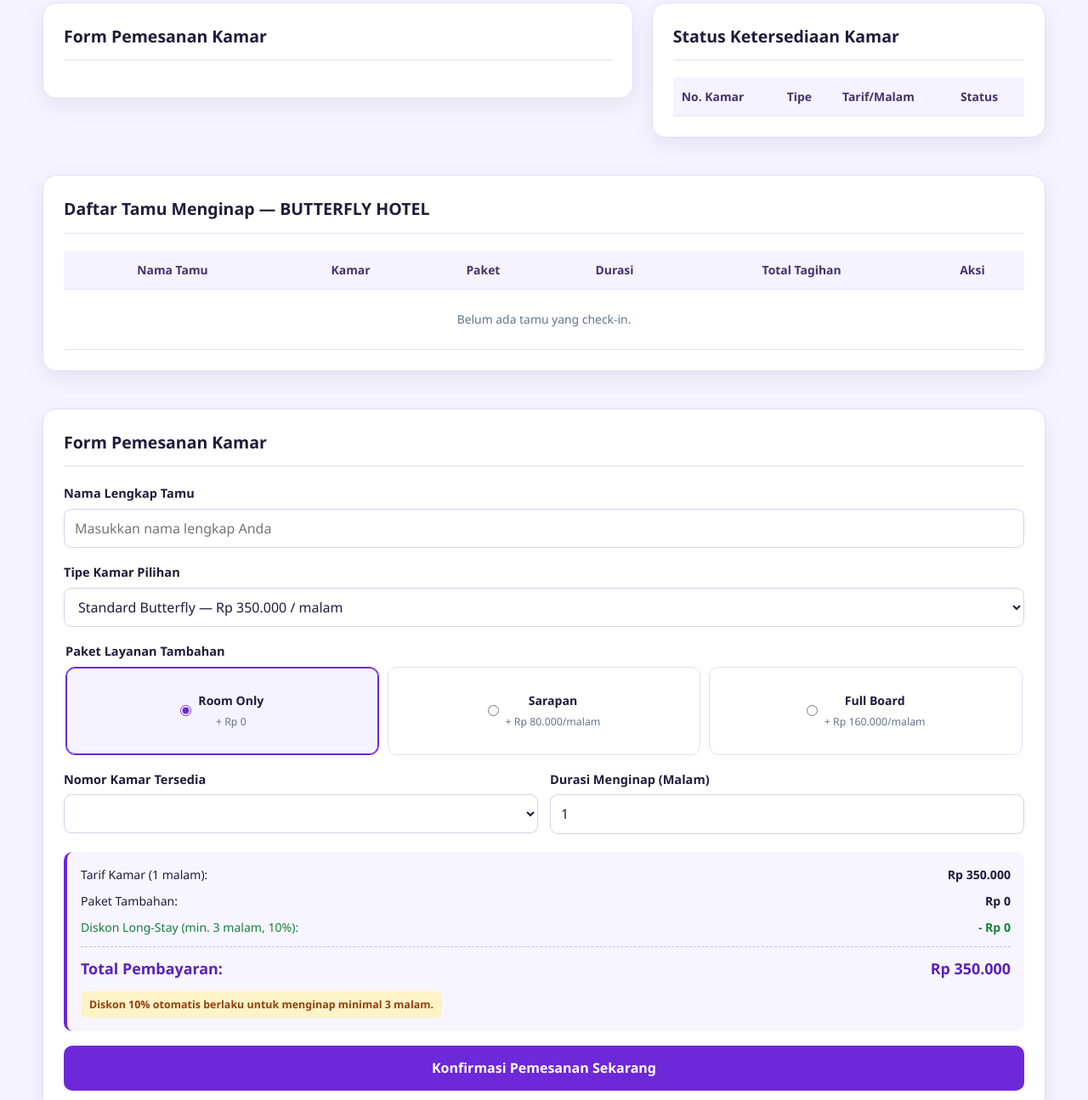
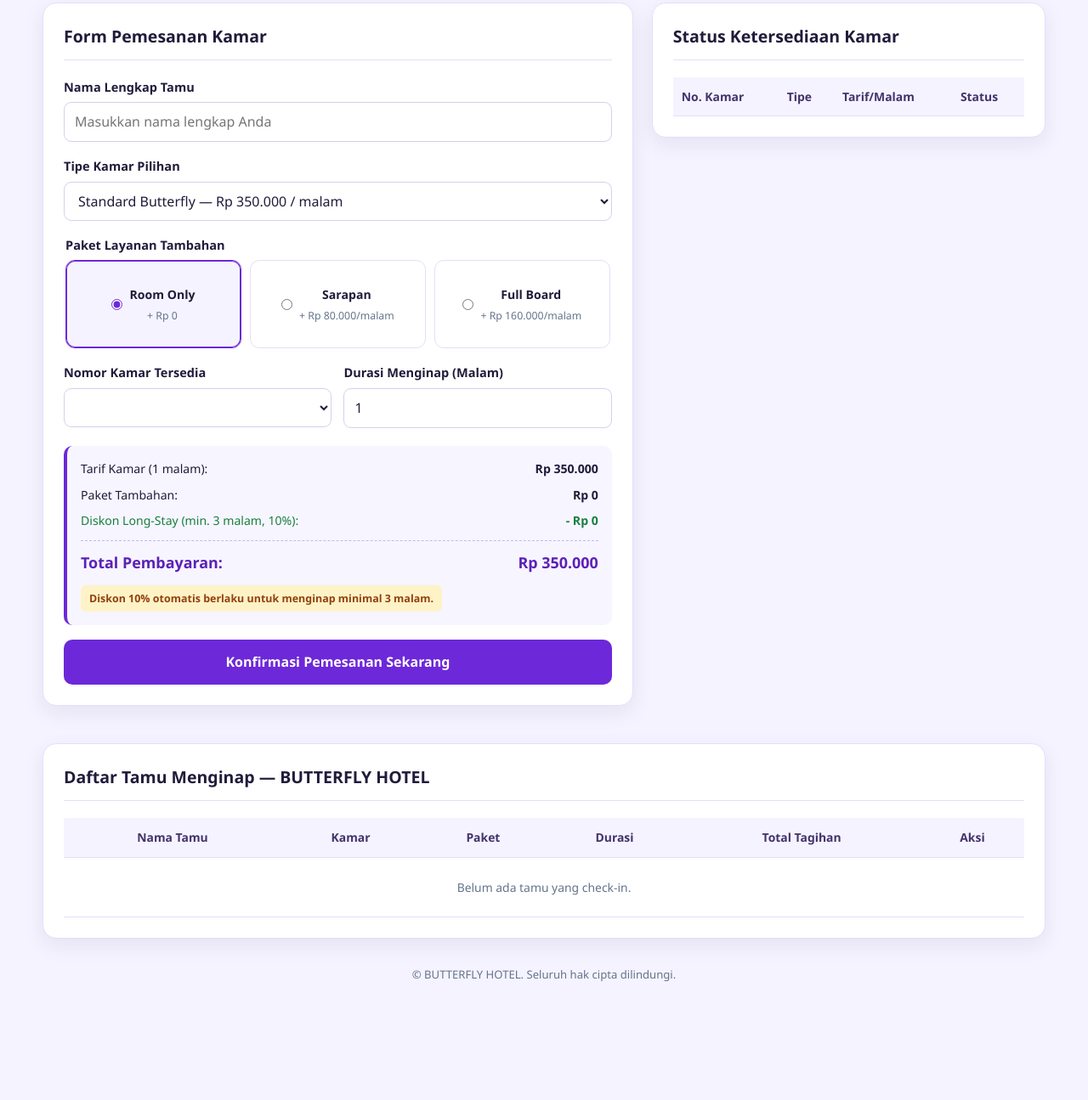
Before and after one commit to andesalexandrea09-droid/BUTTERFLY-HOTEL, a plain HTML site: page index.html in a window 1280 px wide. Shown: the part 1039-2334 px from the top of the page at 85% size. After the commit the page ends 2229 px from the top, so only its background shows below. Drawn offline with Linux system fonts and the light colour scheme.

Commit message:
Update index.html

```diff
--- a/index.html
+++ b/index.html
@@ -4,33 +4,55 @@
     <meta charset="UTF-8">
     <meta name="viewport" content="width=device-width, initial-scale=1.0">
     <meta name="theme-color" content="#5b21b6">
+
     <title>BUTTERFLY HOTEL | Reservasi & Katalog Kamar</title>
+
     <link rel="stylesheet" href="style.css">
     <script src="script.js" defer></script>
 </head>
+
 <body>
 <main class="container">
 
+    <!-- HEADER -->
     <header class="hero">
         <div class="logo-badge">BUTTERFLY HOTEL</div>
+
         <h1>Kenyamanan Elegan di Setiap Momen</h1>
-      <p>Pilih kamar impian Anda, nikmati fasilitas eksklusif, dan dapatkan penawaran menginap terbaik.</p>
+
+        <p>
+            Pilih kamar impian Anda, nikmati fasilitas eksklusif,
+            dan dapatkan penawaran menginap terbaik.
+        </p>
     </header>
 
+
+    <!-- KATALOG KAMAR -->
     <section class="catalog-section">
-      <h2 class="section-title">Menu Pilihan Kamar &amp; Fasilitas</h2>
+
+        <h2 class="section-title">
+            Menu Pilihan Kamar &amp; Fasilitas
+        </h2>
 
         <div class="room-cards">
 
+            <!-- STANDARD -->
             <article class="room-card">
-          <img src="WhatsApp Image 2026-11-13 at 9.27.31 AM (1) - Copy.jpeg"
+
+                <img
+                    src="WhatsApp Image 2026-11-13 at 9.27.31 AM (1) - Copy.jpeg"
                     alt="Interior kamar Standard Butterfly"
-               class="room-image">
+                    class="room-image"
+                >
 
                 <div class="room-content">
+
                     <div class="room-heading">
                         <h3>Standard Butterfly</h3>
-              <p class="room-price">Rp 350.000 <span>/ malam</span></p>
+
+                        <p class="room-price">
+                            Rp 350.000 <span>/ malam</span>
+                        </p>
                     </div>
 
                     <ul class="facilities-list">
@@ -41,22 +63,39 @@
                         <li>Pembuat Kopi &amp; Teh Gratis</li>
                     </ul>
 
-            <button type="button" class="btn-select" data-room="Standard">
+                    <button
+                        type="button"
+                        class="btn-select"
+                        data-room="Standard"
+                    >
                         Pilih Kamar Ini
                     </button>
+
                 </div>
             </article>
 
+
+            <!-- DELUXE -->
             <article class="room-card">
-          <img src="WhatsApp Image 2026-11-13 at 9.48.08 AM.jpeg"
+
+                <img
+                    src="WhatsApp Image 2026-11-13 at 9.48.08 AM.jpeg"
                     alt="Interior kamar Deluxe Monarch"
-               class="room-image">
+                    class="room-image"
+                >
 
                 <div class="room-content">
+
                     <div class="room-heading">
-              <span class="room-tag popular">Paling Populer</span>
+                        <span class="room-tag popular">
+                            Paling Populer
+                        </span>
+
                         <h3>Deluxe Monarch</h3>
-              <p class="room-price">Rp 650.000 <span>/ malam</span></p>
+
+                        <p class="room-price">
+                            Rp 650.000 <span>/ malam</span>
+                        </p>
                     </div>
 
                     <ul class="facilities-list">
@@ -67,22 +106,39 @@
                         <li>Gratis Akses Kolam Renang &amp; Gym</li>
                     </ul>
 
-            <button type="button" class="btn-select" data-room="Deluxe">
+                    <button
+                        type="button"
+                        class="btn-select"
+                        data-room="Deluxe"
+                    >
                         Pilih Kamar Ini
                     </button>
+
                 </div>
             </article>
 
+
+            <!-- ROYAL SUITE -->
             <article class="room-card">
-          <img src="delux.jpeg"
+
+                <img
+                    src="delux.jpeg"
                     alt="Interior Royal Butterfly Suite"
-               class="room-image">
+                    class="room-image"
+                >
 
                 <div class="room-content">
+
                     <div class="room-heading">
-              <span class="room-tag luxury">Mewah &amp; Luas</span>
+                        <span class="room-tag luxury">
+                            Mewah &amp; Luas
+                        </span>
+
                         <h3>Royal Butterfly Suite</h3>
-              <p class="room-price">Rp 1.250.000 <span>/ malam</span></p>
+
+                        <p class="room-price">
+                            Rp 1.250.000 <span>/ malam</span>
+                        </p>
                     </div>
 
                     <ul class="facilities-list">
@@ -93,36 +149,243 @@
                         <li>Layanan Antar-Jemput &amp; VIP Lounge</li>
                     </ul>
 
-            <button type="button" class="btn-select" data-room="Suite">
+                    <button
+                        type="button"
+                        class="btn-select"
+                        data-room="Suite"
+                    >
                         Pilih Kamar Ini
                     </button>
+
                 </div>
             </article>
 
         </div>
     </section>
 
+
+    <!-- BAGIAN PEMESANAN -->
     <section class="booking-grid" id="bookingSection">
 
         <!-- KOLOM KIRI: FORM PEMESANAN -->
         <div class="booking-form-container">
 
             <section class="card">
+
                 <h2>Form Pemesanan Kamar</h2>
 
                 <form id="bookingForm">
 
-                <!-- PINDAHKAN SEMUA ISI FORM LAMA
-                     MULAI NAMA LENGKAP TAMU
-                     SAMPAI TOMBOL KONFIRMASI
-                     KE SINI -->
+                    <!-- NAMA TAMU -->
+                    <div class="form-group">
+
+                        <label for="guestName">
+                            Nama Lengkap Tamu
+                        </label>
+
+                        <input
+                            type="text"
+                            id="guestName"
+                            name="guestName"
+                            required
+                            maxlength="80"
+                            autocomplete="name"
+                            placeholder="Masukkan nama lengkap Anda"
+                        >
+
+                    </div>
+
+
+                    <!-- TIPE KAMAR -->
+                    <div class="form-group">
+
+                        <label for="roomType">
+                            Tipe Kamar Pilihan
+                        </label>
+
+                        <select id="roomType" name="roomType" required>
+
+                            <option value="Standard" data-price="350000">
+                                Standard Butterfly — Rp 350.000 / malam
+                            </option>
+
+                            <option value="Deluxe" data-price="650000">
+                                Deluxe Monarch — Rp 650.000 / malam
+                            </option>
+
+                            <option value="Suite" data-price="1250000">
+                                Royal Butterfly Suite — Rp 1.250.000 / malam
+                            </option>
+
+                        </select>
+
+                    </div>
+
+
+                    <!-- PAKET TAMBAHAN -->
+                    <fieldset class="form-group package-fieldset">
+
+                        <legend>Paket Layanan Tambahan</legend>
+
+                        <div class="radio-group">
+
+                            <label class="radio-card">
+
+                                <input
+                                    type="radio"
+                                    name="package"
+                                    value="0"
+                                    checked
+                                >
+
+                                <span class="radio-copy">
+                                    <strong>Room Only</strong>
+                                    <small>+ Rp 0</small>
+                                </span>
+
+                            </label>
+
+
+                            <label class="radio-card">
+
+                                <input
+                                    type="radio"
+                                    name="package"
+                                    value="80000"
+                                >
+
+                                <span class="radio-copy">
+                                    <strong>Sarapan</strong>
+                                    <small>+ Rp 80.000/malam</small>
+                                </span>
+
+                            </label>
+
+
+                            <label class="radio-card">
+
+                                <input
+                                    type="radio"
+                                    name="package"
+                                    value="160000"
+                                >
+
+                                <span class="radio-copy">
+                                    <strong>Full Board</strong>
+                                    <small>+ Rp 160.000/malam</small>
+                                </span>
+
+                            </label>
+
+                        </div>
+
+                    </fieldset>
+
+
+                    <!-- NOMOR KAMAR DAN DURASI -->
+                    <div class="form-row">
+
+                        <div class="form-group">
+
+                            <label for="roomNumber">
+                                Nomor Kamar Tersedia
+                            </label>
+
+                            <select
+                                id="roomNumber"
+                                name="roomNumber"
+                                required
+                            ></select>
+
+                        </div>
+
+
+                        <div class="form-group">
+
+                            <label for="nights">
+                                Durasi Menginap (Malam)
+                            </label>
+
+                            <input
+                                type="number"
+                                id="nights"
+                                name="nights"
+                                min="1"
+                                max="365"
+                                value="1"
+                                required
+                            >
+
+                        </div>
+
+                    </div>
+
+
+                    <!-- RINCIAN PEMBAYARAN -->
+                    <div class="price-summary" aria-live="polite">
+
+                        <div class="price-row">
+                            <span>
+                                Tarif Kamar
+                                (<span id="summaryNights">1</span> malam):
+                            </span>
+
+                            <strong id="summaryBasePrice">
+                                Rp 350.000
+                            </strong>
+                        </div>
+
+
+                        <div class="price-row">
+                            <span>Paket Tambahan:</span>
+
+                            <strong id="summaryPackagePrice">
+                                Rp 0
+                            </strong>
+                        </div>
+
+
+                        <div class="price-row discount-row">
+                            <span>
+                                Diskon Long-Stay (min. 3 malam, 10%):
+                            </span>
+
+                            <strong id="summaryDiscount">
+                                - Rp 0
+                            </strong>
+                        </div>
+
+
+                        <div class="price-total">
+                            <span>Total Pembayaran:</span>
+
+                            <strong id="summaryTotal">
+                                Rp 350.000
+                            </strong>
+                        </div>
+
+
+                        <p id="promoNote" class="promo-badge">
+                            Diskon 10% otomatis berlaku untuk
+                            menginap minimal 3 malam.
+                        </p>
+
+                    </div>
+
+
+                    <!-- TOMBOL KONFIRMASI -->
+                    <button type="submit" class="btn-primary">
+                        Konfirmasi Pemesanan Sekarang
+                    </button>
 
                 </form>
+
             </section>
 
         </div>
 
-    <!-- KOLOM KANAN -->
+
+        <!-- KOLOM KANAN: STATUS KAMAR -->
         <div class="right-column">
 
             <section class="card availability-card">
@@ -130,7 +393,9 @@
                 <h2>Status Ketersediaan Kamar</h2>
 
                 <div class="table-wrap">
+
                     <table>
+
                         <thead>
                             <tr>
                                 <th>No. Kamar</th>
@@ -141,7 +406,9 @@
                         </thead>
 
                         <tbody id="roomStatusList"></tbody>
+
                     </table>
+
                 </div>
 
             </section>
@@ -150,13 +417,16 @@
 
     </section>
 
+
     <!-- DAFTAR TAMU MENGINAP -->
-<div class="card guest-list-container">
+    <section class="card guest-list-container">
 
         <h2>Daftar Tamu Menginap — BUTTERFLY HOTEL</h2>
 
         <div class="table-wrap">
+
             <table>
+
                 <thead>
                     <tr>
                         <th>Nama Tamu</th>
@@ -169,212 +439,30 @@
                 </thead>
 
                 <tbody id="guestListTable">
+
                     <tr>
                         <td colspan="6" class="empty-message">
                             Belum ada tamu yang check-in.
                         </td>
                     </tr>
+
                 </tbody>
+
             </table>
-    </div>
-
-</div>
-
-    <!-- KOLOM KIRI: FORM PEMESANAN -->
-    <div class="booking-form-container">
-
-        <!-- PINDAHKAN SELURUH FORM PEMESANAN KAMAR
-             YANG SUDAH ADA KE BAGIAN INI -->
-
-    </div>
-
-
-    <!-- KOLOM KANAN -->
-    <div class="right-column">
-
-        <!-- STATUS KETERSEDIAAN KAMAR -->
-        <div class="availability-card">
-
-            <!-- PERTAHANKAN TABEL STATUS KAMAR LAMA -->
-            <!-- PASTIKAN ID roomStatusList TETAP ADA -->
-
-        </div>
-
-
-        <!-- DAFTAR TAMU MENGINAP -->
-        <div class="guest-list-container">
-
-            <!-- PINDAHKAN TABEL DAFTAR TAMU LAMA KE SINI -->
-            <!-- PASTIKAN ID guestListTable TETAP ADA -->
-
-        </div>
 
         </div>
 
     </section>
 
-      <section class="card">
-        <h2>Form Pemesanan Kamar</h2>
 
-        <form id="bookingForm">
+    <!-- FOOTER -->
+    <footer class="site-footer">
 
-          <div class="form-group">
-            <label for="guestName">Nama Lengkap Tamu</label>
-            <input type="text" id="guestName" name="guestName"
-                   required maxlength="80" autocomplete="name"
-                   placeholder="Masukkan nama lengkap Anda">
-          </div>
+        © <span id="currentYear"></span>
+        BUTTERFLY HOTEL. Seluruh hak cipta dilindungi.
 
-          <div class="form-group">
-            <label for="roomType">Tipe Kamar Pilihan</label>
-            <select id="roomType" name="roomType" required>
-              <option value="Standard" data-price="350000">
-                Standard Butterfly — Rp 350.000 / malam
-              </option>
-              <option value="Deluxe" data-price="650000">
-                Deluxe Monarch — Rp 650.000 / malam
-              </option>
-              <option value="Suite" data-price="1250000">
-                Royal Butterfly Suite — Rp 1.250.000 / malam
-              </option>
-            </select>
-          </div>
-
-          <fieldset class="form-group package-fieldset">
-            <legend>Paket Layanan Tambahan</legend>
-
-            <div class="radio-group">
-
-              <label class="radio-card">
-                <input type="radio" name="package" value="0" checked>
-                <span class="radio-copy">
-                  <strong>Room Only</strong>
-                  <small>+ Rp 0</small>
-                </span>
-              </label>
-
-              <label class="radio-card">
-                <input type="radio" name="package" value="80000">
-                <span class="radio-copy">
-                  <strong>Sarapan</strong>
-                  <small>+ Rp 80.000/malam</small>
-                </span>
-              </label>
-
-              <label class="radio-card">
-                <input type="radio" name="package" value="160000">
-                <span class="radio-copy">
-                  <strong>Full Board</strong>
-                  <small>+ Rp 160.000/malam</small>
-                </span>
-              </label>
-
-            </div>
-          </fieldset>
-
-          <div class="form-row">
-
-            <div class="form-group">
-              <label for="roomNumber">Nomor Kamar Tersedia</label>
-              <select id="roomNumber" name="roomNumber" required></select>
-            </div>
-
-            <div class="form-group">
-              <label for="nights">Durasi Menginap (Malam)</label>
-              <input type="number" id="nights" name="nights"
-                     min="1" max="365" value="1" required>
-            </div>
-
-          </div>
-
-          <div class="price-summary" aria-live="polite">
-
-            <div class="price-row">
-              <span>Tarif Kamar (<span id="summaryNights">1</span> malam):</span>
-              <strong id="summaryBasePrice">Rp 350.000</strong>
-            </div>
-
-            <div class="price-row">
-              <span>Paket Tambahan:</span>
-              <strong id="summaryPackagePrice">Rp 0</strong>
-            </div>
-
-            <div class="price-row discount-row">
-              <span>Diskon Long-Stay (min. 3 malam, 10%):</span>
-              <strong id="summaryDiscount">- Rp 0</strong>
-            </div>
-
-            <div class="price-total">
-              <span>Total Pembayaran:</span>
-              <strong id="summaryTotal">Rp 350.000</strong>
-            </div>
-
-            <p id="promoNote" class="promo-badge">
-              Diskon 10% otomatis berlaku untuk menginap minimal 3 malam.
-            </p>
-
-          </div>
-
-          <button type="submit" class="btn-primary">
-            Konfirmasi Pemesanan Sekarang
-          </button>
-
-        </form>
-      </section>
-
-      <section class="card availability-card">
-        <h2>Status Ketersediaan Kamar</h2>
-
-        <div class="table-wrap">
-          <table>
-            <thead>
-              <tr>
-                <th>No. Kamar</th>
-                <th>Tipe</th>
-                <th>Tarif/Malam</th>
-                <th>Status</th>
-              </tr>
-            </thead>
-
-            <tbody id="roomStatusList"></tbody>
-          </table>
-        </div>
-      </section>
-
-    </section>
-
-    <!-- DAFTAR TAMU MENGINAP -->
-<div class="card guest-list-container">
-    <h2>Daftar Tamu Menginap — BUTTERFLY HOTEL</h2>
-
-    <div class="table-wrapper">
-        <table>
-            <thead>
-                <tr>
-                    <th>Nama Tamu</th>
-                    <th>Kamar</th>
-                    <th>Paket</th>
-                    <th>Durasi</th>
-                    <th>Total Tagihan</th>
-                    <th>Aksi</th>
-                </tr>
-            </thead>
-
-            <tbody id="guestListTable">
-                <tr>
-                    <td colspan="6" class="empty-message">
-                        Belum ada tamu yang check-in.
-                    </td>
-                </tr>
-            </tbody>
-        </table>
-    </div>
-</div>
-
-    <footer class="site-footer">
-      © <span id="currentYear"></span> BUTTERFLY HOTEL. Seluruh hak cipta dilindungi.
     </footer>
 
 </main>
 </body>
-</html>
+</html
```
Lines whose indentation alone changed are shown as unchanged.
